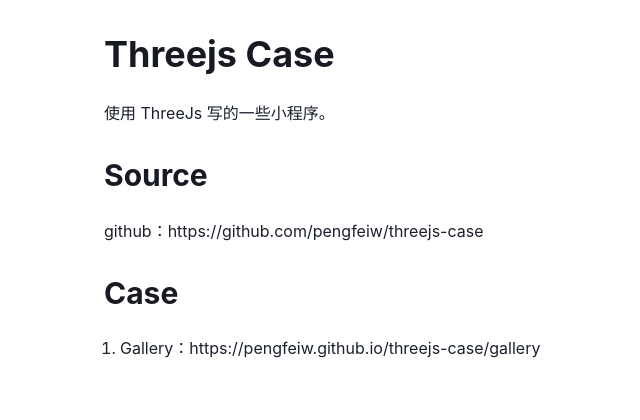
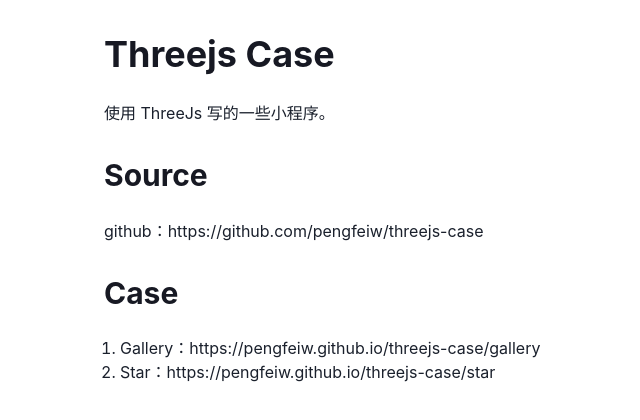
Before and after one commit to pengfeiw/threejs-case, a Next.js app: page / in a window 1280 px wide. Shown: the top 420 px of the page, without its empty margins (36-676 px from the left). Built offline with nearby package versions, Linux system fonts and the light colour scheme.

Commit message:
update home

```diff
--- a/src/pages/index.tsx
+++ b/src/pages/index.tsx
@@ -22,6 +22,10 @@ const Home: NextPage = () => {
                     Gallery：
                     <Link href={getPathWithPrefix("/gallery")}>https://pengfeiw.github.io/threejs-case/gallery</Link>
                 </ListItem>
+                <ListItem>
+                    Star：
+                    <Link href={getPathWithPrefix("/star")}>https://pengfeiw.github.io/threejs-case/star</Link>
+                </ListItem>
             </OrderedList>
         </Box>
     );
```
